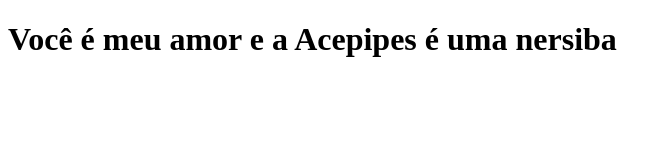
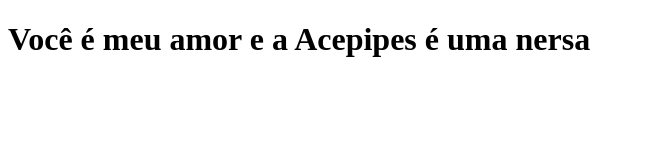
Before and after one commit to devLennyn/clone-tabnews, a Next.js app: page / in a window 1280 px wide. Shown: the top 160 px of the page, without its empty margins (0-671 px from the left). Built offline with nearby package versions, Linux system fonts and the light colour scheme.

Commit message:
adiciona scripts `lint:check` e `lint:fix`

```diff
--- a/package.json
+++ b/package.json
@@ -5,7 +5,7 @@
   "main": "index.js",
   "scripts": {
     "dev": "next dev",
-    "lint:check": "prettier --check .",
+    "lint:check": "prettier --check . ",
     "lint:fix": "prettier --write . "
   },
   "author": "",
--- a/pages/index.js
+++ b/pages/index.js
@@ -1,5 +1,5 @@
 function Home() {
-  return <h1>Você é meu amor e a Acepipes é uma nersiba</h1>;
+  return <h1>Você é meu amor e a Acepipes é uma nersa</h1>;
 }
 
 export default Home;
```
Also changed, not shown: 2 other files (tests, documents, lock files or other folders).
